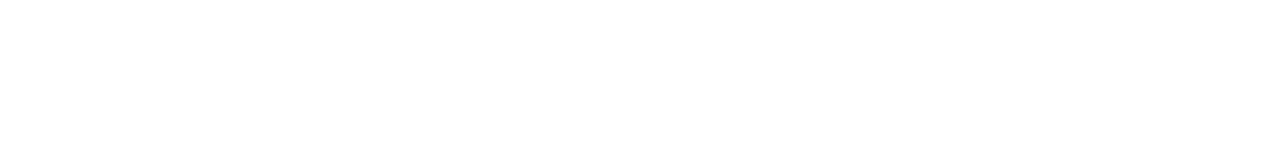
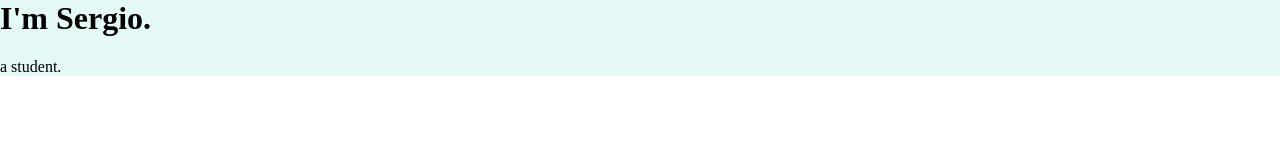
Before and after one commit to sergrob07/updatedsite, a plain HTML site: page index.html in a window 1280 px wide. Drawn offline with Linux system fonts and the light colour scheme.

Commit message:
latest update

```diff
--- a/index.html
+++ b/index.html
@@ -4,12 +4,16 @@
 <head>
     <meta charset="UTF-8">
     <meta name="viewport" content="width=device-width, initial-scale=1.0">
-    <title>Document</title>
-    <link rel="stylesheet" href="styles.css">
+    <title>Sergio Robles</title>
+    <link rel="stylesheet" type="text/css" href="styles.css">
+    <link rel="icon" href="favicon.ico">
 </head>
 
 <body>
-
+    <div>
+        <h1>I'm Sergio.</h1>
+        <p>a student.</p>
+    </div>
 </body>
 
 </html>
--- a/styles.css
+++ b/styles.css
@@ -0,0 +1,10 @@
+div {
+    background-color: #E4F9F5;
+}
+
+body {
+    margin: 0;
+}
+h1 {
+    margin-top: 0;
+}
```
Also changed, not shown: favicon.ico (added).
